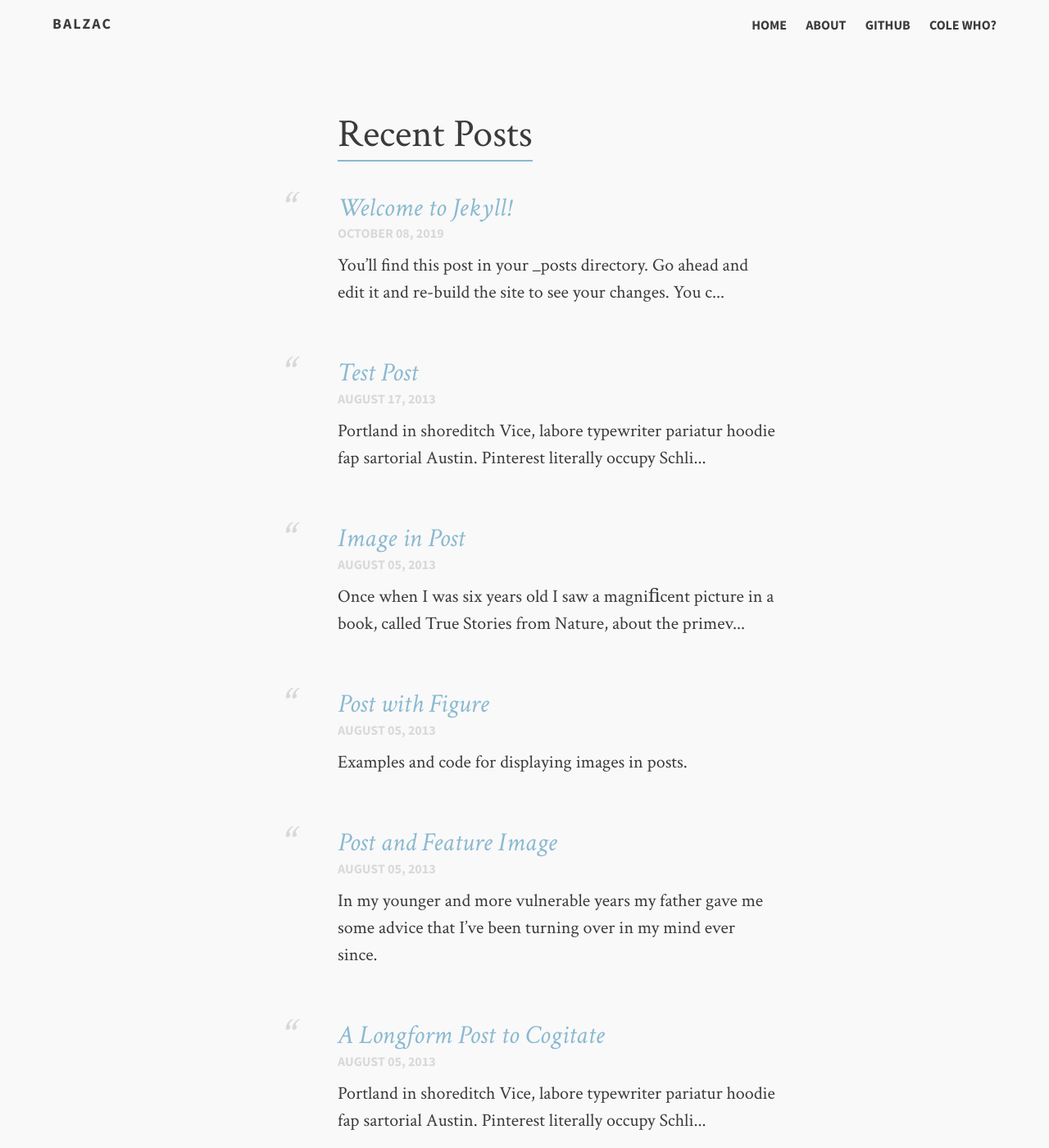
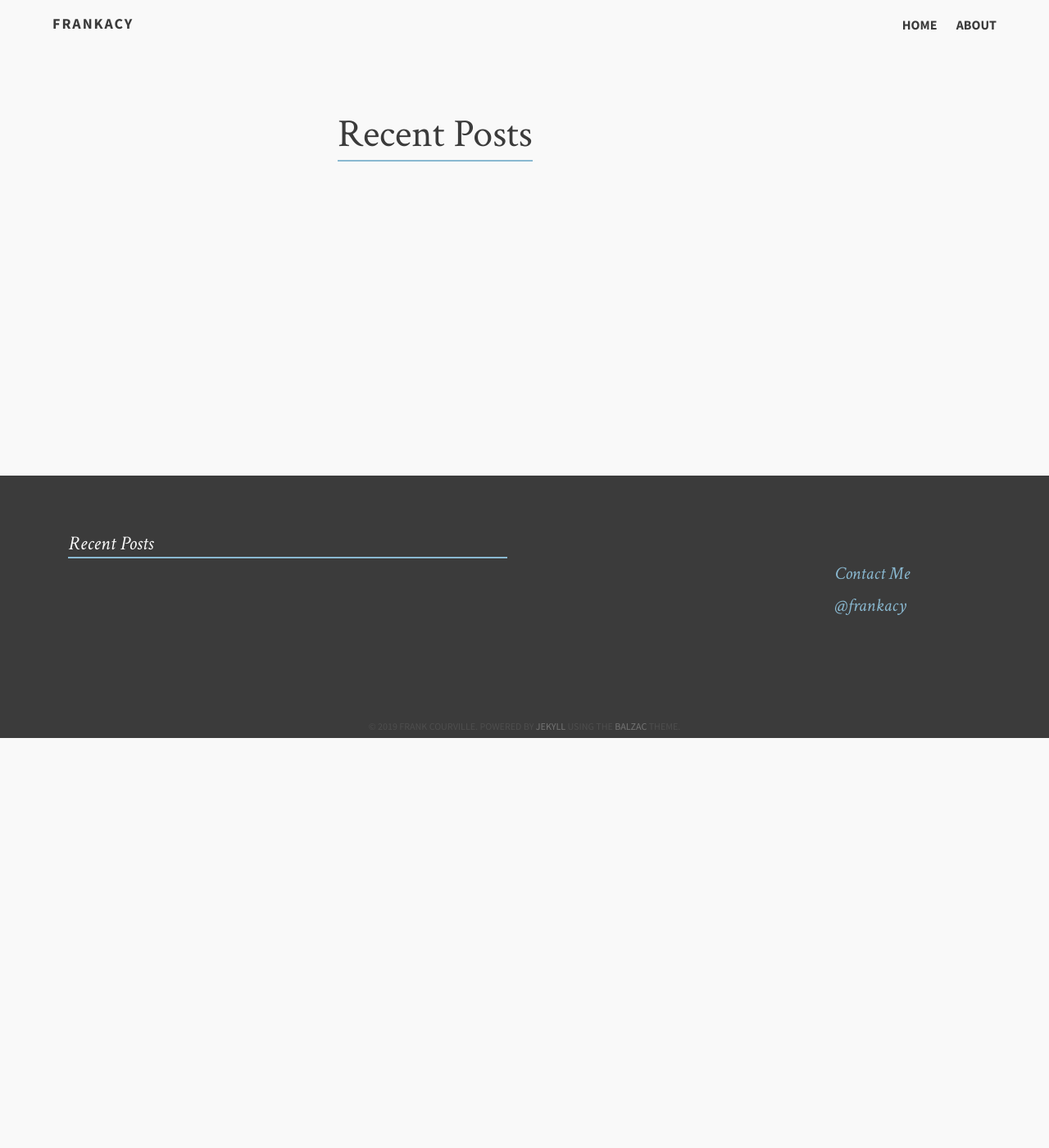
Before and after one commit to Frankacy/frankacy.github.io, a Jekyll site: the page built from index.md, in a window 1280 px wide and 1400 px high. Shown: the whole window at 82% size. Built offline with Jekyll 4.4.1, drawn with Linux system fonts in a browser that asks for light colours; part of the change alters nothing that is shown; some of the changed text lies outside the part shown.

Commit message:
Removes default stuff

```diff
--- a/_config.yml
+++ b/_config.yml
@@ -1,21 +1,18 @@
-title:            Balzac
-tagline:          A beautiful theme.
+title:            Frankacy
+tagline:          Thoughts and musings
 description:      Describe your website.
-canonical: http://jekyll.gtat.me
+canonical: http://frankacy.github.io
 
 # Owner/author information
 owner:
-  name:           Cole Townsend
+  name:           Frank Courville
   avatar:         avatar.png
-  bio:            "Aesthete & Athlete"
-  email:          cole@coletownsend.com
-  twitter:        twnsndco
-  github:         coletownsend
-  instagram:      ctrunsthis
-  dribbble:       coletownsend
-  disqus:         balzac
-  location:       "Buffalo, NY"
-  # Plug in your disqus shortname!
+  bio:            "iOS dev extraordinaire"
+  email:          hello@frankcourville.com
+  twitter:        frankacy
+  github:         frankacy
+  instagram:      frankacy
+  location:       "Montreal, QC"
 
 tools:
   standards:      "HTML, SCSS, Jekyll"
@@ -30,12 +27,6 @@ opengraph:
 links:
   - title: About
     url: /about
-  - title: Github
-    url: https://github.com/ColeTownsend/Balzac-for-Jekyll
-    external: true
-  - title: Cole Who?
-    url: http://coletownsend.com
-    external: true
 
 # http://en.wikipedia.org/wiki/List_of_tz_database_time_zones
 timezone:    America/New_York
--- a/_posts/2013-08-05-longform-post.md
+++ /dev/null
@@ -1,44 +0,0 @@
----
-layout: post-no-feature
-title: "A Longform Post to Cogitate"
-description: "Portland in shoreditch Vice, labore typewriter pariatur hoodie fap sartorial Austin. Pinterest literally occupy Schlitz forage."
-category: articles
-tags: [sample post, readability, test]
----
-
-Shoreditch bicycle rights anim, flexitarian laboris put a bird on it vinyl cupidatat narwhal. Hashtag artisan skateboard, flannel Bushwick nesciunt salvia aute fixie do plaid post-ironic dolor McSweeney's. Cliche pour-over chambray nulla four loko skateboard sapiente hashtag.
-
-Vero laborum commodo occupy. Semiotics voluptate mumblecore pug. Cosby sweater ullamco quinoa ennui assumenda, sapiente occupy delectus lo-fi. Ea fashion axe Marfa cillum aliquip. Retro Bushwick keytar cliche. Before they sold out sustainable gastropub Marfa readymade, ethical Williamsburg skateboard brunch qui consectetur gentrify semiotics. Mustache cillum irony, fingerstache magna pour-over keffiyeh tousled selfies.
-
-## Cupidatat 90's lo-fi authentic try-hard
-
-In pug Portland incididunt mlkshk put a bird on it vinyl quinoa. Terry Richardson shabby chic +1, scenester Tonx excepteur tempor fugiat voluptate fingerstache aliquip nisi next level. Farm-to-table hashtag Truffaut, Odd Future ex meggings gentrify single-origin coffee try-hard 90's.
-
-* Sartorial hoodie
-* Labore viral forage
-* Tote bag selvage
-* DIY exercitation et id ugh tumblr church-key
-
-Incididunt umami sriracha, ethical fugiat VHS ex assumenda yr irure direct trade. Marfa Truffaut bicycle rights, kitsch placeat Etsy kogi asymmetrical. Beard locavore flexitarian, kitsch photo booth hoodie plaid ethical readymade leggings yr.
-
-Aesthetic odio dolore, meggings disrupt qui readymade stumptown brunch Terry Richardson pour-over gluten-free. Banksy american apparel in selfies, biodiesel flexitarian organic meh wolf quinoa gentrify banjo kogi. Readymade tofu ex, scenester dolor umami fingerstache occaecat fashion axe Carles jean shorts minim. Keffiyeh fashion axe nisi Godard mlkshk dolore. Lomo you probably haven't heard of them eu non, Odd Future Truffaut pug keytar meggings McSweeney's Pinterest cred. Etsy literally aute esse, eu bicycle rights qui meggings fanny pack. Gentrify leggings pug flannel duis.
-
-## Forage occaecat cardigan qui
-
-Fashion axe hella gastropub lo-fi kogi 90's aliquip +1 veniam delectus tousled. Cred sriracha locavore gastropub kale chips, iPhone mollit sartorial. Anim dolore 8-bit, pork belly dolor photo booth aute flannel small batch. Dolor disrupt ennui, tattooed whatever salvia Banksy sartorial roof party selfies raw denim sint meh pour-over. Ennui eu cardigan sint, gentrify iPhone cornhole.
-
-> Whatever velit occaecat quis deserunt gastropub, leggings elit tousled roof party 3 wolf moon kogi pug blue bottle ea. Fashion axe shabby chic Austin quinoa pickled laborum bitters next level, disrupt deep v accusamus non fingerstache.
-
-Tote bag asymmetrical elit sunt. Occaecat authentic Marfa, hella McSweeney's next level irure veniam master cleanse. Sed hoodie letterpress artisan wolf leggings, 3 wolf moon commodo ullamco. Anim occupy ea labore Terry Richardson. Tofu ex master cleanse in whatever pitchfork banh mi, occupy fugiat fanny pack Austin authentic. Magna fugiat 3 wolf moon, labore McSweeney's sustainable vero consectetur. Gluten-free disrupt enim, aesthetic fugiat jean shorts trust fund keffiyeh magna try-hard.
-
-## Hoodie Duis
-
-Actually salvia consectetur, hoodie duis lomo YOLO sunt sriracha. Aute pop-up brunch farm-to-table odio, salvia irure occaecat. Sriracha small batch literally skateboard. Echo Park nihil hoodie, aliquip forage artisan laboris. Trust fund reprehenderit nulla locavore. Stumptown raw denim kitsch, keffiyeh nulla twee dreamcatcher fanny pack ullamco 90's pop-up est culpa farm-to-table. Selfies 8-bit do pug odio.
-
-### Thundercats Ho!
-
-Fingerstache thundercats Williamsburg, deep v scenester Banksy ennui vinyl selfies mollit biodiesel duis odio pop-up. Banksy 3 wolf moon try-hard, sapiente enim stumptown deep v ad letterpress. Squid beard brunch, exercitation raw denim yr sint direct trade. Raw denim narwhal id, flannel DIY McSweeney's seitan. Letterpress artisan bespoke accusamus, meggings laboris consequat Truffaut qui in seitan. Sustainable cornhole Schlitz, twee Cosby sweater banh mi deep v forage letterpress flannel whatever keffiyeh. Sartorial cred irure, semiotics ethical sed blue bottle nihil letterpress.
-
-Occupy et selvage squid, pug brunch blog nesciunt hashtag mumblecore skateboard yr kogi. Ugh small batch swag four loko. Fap post-ironic qui tote bag farm-to-table american apparel scenester keffiyeh vero, swag non pour-over gentrify authentic pitchfork. Schlitz scenester lo-fi voluptate, tote bag irony bicycle rights pariatur vero Vice freegan wayfarers exercitation nisi shoreditch. Chambray tofu vero sed. Street art swag literally leggings, Cosby sweater mixtape PBR lomo Banksy non in pitchfork ennui McSweeney's selfies. Odd Future Banksy non authentic.
-
-Aliquip enim artisan dolor post-ironic. Pug tote bag Marfa, deserunt pour-over Portland wolf eu odio intelligentsia american apparel ugh ea. Sunt viral et, 3 wolf moon gastropub pug id. Id fashion axe est typewriter, mlkshk Portland art party aute brunch. Sint pork belly Cosby sweater, deep v mumblecore kitsch american apparel. Try-hard direct trade tumblr sint skateboard. Adipisicing bitters excepteur biodiesel, pickled gastropub aute veniam.
--- a/_posts/2013-08-05-post-with-feature.md
+++ /dev/null
@@ -1,32 +0,0 @@
----
-layout: post
-title: Post and Feature Image
-description: "In my younger and more vulnerable years my father gave me some advice that I’ve been turning over in my mind ever since."
-category: articles
-tags: [intro, beginner, jekyll, tutorial]
-image:
-  feature: "https://farm8.staticflickr.com/7014/6840341477_e49612bc59_o_d.jpg"
----
-
-“Whenever you feel like criticizing any one,” he told me, “just remember that all the people in this world haven’t had the advantages that you’ve had.”
-
-He didn’t say any more, but we’ve always been unusually communicative in a reserved way, and I understood that he meant a great deal more than that. In consequence, I’m inclined to reserve all judgments, a habit that has opened up many curious natures to me and also made me the victim of not a few veteran bores. The abnormal mind is quick to detect and attach itself to this quality when it appears in a normal person, and so it came about that in college I was unjustly accused of being a politician, because I was privy to the secret griefs of wild, unknown men. Most of the confidences were unsought — frequently I have feigned sleep, preoccupation, or a hostile levity when I realized by some unmistakable sign that an intimate revelation was quivering on the horizon; for the intimate revelations of young men, or at least the terms in which they express them, are usually plagiaristic and marred by obvious suppressions. Reserving judgments is a matter of infinite hope. I am still a little afraid of missing something if I forget that, as my father snobbishly suggested, and I snobbishly repeat, a sense of the fundamental decencies is parcelled out unequally at birth.
-
-And, after boasting this way of my tolerance, I come to the admission that it has a limit. Conduct may be founded on the hard rock or the wet marshes, but after a certain point I don’t care what it’s founded on. When I came back from the East last autumn I felt that I wanted the world to be in uniform and at a sort of moral attention forever; I wanted no more riotous excursions with privileged glimpses into the human heart. Only Gatsby, the man who gives his name to this book, was exempt from my reaction — Gatsby, who represented everything for which I have an unaffected scorn. If personality is an unbroken series of successful gestures, then there was something gorgeous about him, some heightened sensitivity to the promises of life, as if he were related to one of those intricate machines that register earthquakes ten thousand miles away. This responsiveness had nothing to do with that flabby impressionability which is dignified under the name of the “creative temperament.”— it was an extraordinary gift for hope, a romantic readiness such as I have never found in any other person and which it is not likely I shall ever find again. No — Gatsby turned out all right at the end; it is what preyed on Gatsby, what foul dust floated in the wake of his dreams that temporarily closed out my interest in the abortive sorrows and short-winded elations of men.
-My family have been prominent, well-to-do people in this Middle Western city for three generations. The Carraways are something of a clan, and we have a tradition that we’re descended from the Dukes of Buccleuch, but the actual founder of my line was my grandfather’s brother, who came here in fifty-one, sent a substitute to the Civil War, and started the wholesale hardware business that my father carries on to-day.
-
-I never saw this great-uncle, but I’m supposed to look like him — with special reference to the rather hard-boiled painting that hangs in father’s office. I graduated from New Haven in 1915, just a quarter of a century after my father, and a little later I participated in that delayed Teutonic migration known as the Great War. I enjoyed the counter-raid so thoroughly that I came back restless. Instead of being the warm centre of the world, the Middle West now seemed like the ragged edge of the universe — so I decided to go East and learn the bond business. Everybody I knew was in the bond business, so I supposed it could support one more single man. All my aunts and uncles talked it over as if they were choosing a prep school for me, and finally said, “Why — ye — es,” with very grave, hesitant faces. Father agreed to finance me for a year, and after various delays I came East, permanently, I thought, in the spring of twenty-two.
-
-The practical thing was to find rooms in the city, but it was a warm season, and I had just left a country of wide lawns and friendly trees, so when a young man at the office suggested that we take a house together in a commuting town, it sounded like a great idea. He found the house, a weather-beaten cardboard bungalow at eighty a month, but at the last minute the firm ordered him to Washington, and I went out to the country alone. I had a dog — at least I had him for a few days until he ran away — and an old Dodge and a Finnish woman, who made my bed and cooked breakfast and muttered Finnish wisdom to herself over the electric stove.
-
-It was lonely for a day or so until one morning some man, more recently arrived than I, stopped me on the road.
-
-“How do you get to West Egg village?” he asked helplessly.
-
-I told him. And as I walked on I was lonely no longer. I was a guide, a pathfinder, an original settler. He had casually conferred on me the freedom of the neighborhood.
-And so with the sunshine and the great bursts of leaves growing on the trees, just as things grow in fast movies, I had that familiar conviction that life was beginning over again with the summer.
-
-There was so much to read, for one thing, and so much fine health to be pulled down out of the young breath-giving air. I bought a dozen volumes on banking and credit and investment securities, and they stood on my shelf in red and gold like new money from the mint, promising to unfold the shining secrets that only Midas and Morgan and Maecenas knew. And I had the high intention of reading many other books besides. I was rather literary in college — one year I wrote a series of very solemn and obvious editorials for the “Yale News.”— and now I was going to bring back all such things into my life and become again that most limited of all specialists, the “well-rounded man.” This isn’t just an epigram — life is much more successfully looked at from a single window, after all.
-
-It was a matter of chance that I should have rented a house in one of the strangest communities in North America. It was on that slender riotous island which extends itself due east of New York — and where there are, among other natural curiosities, two unusual formations of land. Twenty miles from the city a pair of enormous eggs, identical in contour and separated only by a courtesy bay, jut out into the most domesticated body of salt water in the Western hemisphere, the great wet barnyard of Long Island Sound. They are not perfect ovals — like the egg in the Columbus story, they are both crushed flat at the contact end — but their physical resemblance must be a source of perpetual confusion to the gulls that fly overhead. To the wingless a more arresting phenomenon is their dissimilarity in every particular except shape and size.
-I lived at West Egg, the — well, the less fashionable of the two, though this is a most superficial tag to express the bizarre and not a little sinister contrast between them. My house was at the very tip of the egg, only fifty yards from the Sound, and squeezed between two huge places that rented for twelve or fifteen thousand a season. The one on my right was a colossal affair by any standard — it was a factual imitation of some Hotel de Ville in Normandy, with a tower on one side, spanking new under a thin beard of raw ivy, and a marble swimming pool, and more than forty acres of lawn and garden. It was Gatsby’s mansion. Or, rather, as I didn’t know Mr. Gatsby, it was a mansion inhabited by a gentleman of that name. My own house was an eyesore, but it was a small eyesore, and it had been overlooked, so I had a view of the water, a partial view of my neighbor’s lawn, and the consoling proximity of millionaires — all for eighty dollars a month.
--- a/_posts/2013-08-05-post-with-figure.md
+++ /dev/null
@@ -1,23 +0,0 @@
----
-layout: post
-title: "Post with Figure"
-description: "Examples and code for displaying images in posts."
-category: articles
-tags: [sample post, images, test]
----
-
-This is a post that uses a `figure`. It stacks these images and places a nice little caption below if you fill out `figcaption`.
-
-### Single Image Figure
-
-<figure>
-	<img src="http://farm9.staticflickr.com/8426/7758832526_cc8f681e48_c.jpg">
-	<figcaption>Morning Fog Emerging From Trees by A Guy Taking Pictures, on Flickr</figcaption>
-</figure>
-
-{% highlight html linenos %}
-<figure>
-	<img src="/images/image-filename-1.jpg">
-	<figcaption>Caption describing these two images.</figcaption>
-</figure>
-{% endhighlight %}
--- a/_posts/2013-08-05-the-little-prince.md
+++ /dev/null
@@ -1,33 +0,0 @@
----
-layout: post-no-feature
-title: "Image in Post"
-description: "Once when I was six years old I saw a magniﬁcent picture in a book, called
-True Stories from Nature, about the primeval forest."
-comments: true
-category: articles
----
-
- It was a picture of a boa constrictor in the act of swallowing an animal. Here is a copy of the drawing:
-
- ![Drawing A]({{ site.url }}/images/money.jpg)
-
- In the book it said: “Boa constrictors swallow their prey whole, without
-chewing it. After that they are not able to move, and they sleep through the
-six months that they need for digestion.”
-
-I pondered deeply, then, over the adventures of the jungle. And after some
-work with a colored pencil I succeeded in making my ﬁrst drawing.
-My Drawing Number One. It looked like this:
-
-![Drawing Number One]({{ site.url }}/images/sticker-mule.jpg)
-
-I showed my masterpiece to the grown-ups, and asked them whether the
-drawing frightened them.
-
-But they answered: “Frighten? Why should any one be frightened by a
-hat?”
-
-My drawing was not a picture of a hat. It was a picture of a boa constrictor
-digesting an elephant. But since the grown-ups were not able to understand it,
-I made another drawing: I drew the inside of the boa constrictor, so that the
-grown-ups could see it clearly. They always need to have things explained.
--- a/_posts/2013-08-17-test-post.md
+++ /dev/null
@@ -1,12 +0,0 @@
----
-layout: post-light-feature
-title: Test Post
-description: "Portland in shoreditch Vice, labore typewriter pariatur hoodie fap sartorial Austin. Pinterest literally occupy Schlitz forage."
-categories: articles
-date: 2013-08-17
-image:
-        feature: soft-trees.jpg
----
-Shoreditch bicycle rights anim, flexitarian laboris put a bird on it vinyl cupidatat narwhal. Hashtag artisan skateboard, flannel Bushwick nesciunt salvia aute fixie do plaid post-ironic dolor McSweeney's. Cliche pour-over chambray nulla four loko skateboard sapiente hashtag.
-
-Vero laborum commodo occupy. Semiotics voluptate mumblecore pug. Cosby sweater ullamco quinoa ennui assumenda, sapiente occupy delectus lo-fi. Ea fashion axe Marfa cillum aliquip. Retro Bushwick keytar cliche. Before they sold out sustainable gastropub Marfa readymade, ethical Williamsburg skateboard brunch qui consectetur gentrify semiotics. Mustache cillum irony, fingerstache magna pour-over keffiyeh tousled selfies.
--- a/_posts/2019-10-08-welcome-to-jekyll.markdown
+++ /dev/null
@@ -1,29 +0,0 @@
----
-layout: post
-title:  "Welcome to Jekyll!"
-date:   2019-10-08 15:51:49 -0400
-categories: jekyll update
----
-You’ll find this post in your `_posts` directory. Go ahead and edit it and re-build the site to see your changes. You can rebuild the site in many different ways, but the most common way is to run `jekyll serve`, which launches a web server and auto-regenerates your site when a file is updated.
-
-Jekyll requires blog post files to be named according to the following format:
-
-`YEAR-MONTH-DAY-title.MARKUP`
-
-Where `YEAR` is a four-digit number, `MONTH` and `DAY` are both two-digit numbers, and `MARKUP` is the file extension representing the format used in the file. After that, include the necessary front matter. Take a look at the source for this post to get an idea about how it works.
-
-Jekyll also offers powerful support for code snippets:
-
-{% highlight ruby %}
-def print_hi(name)
-  puts "Hi, #{name}"
-end
-print_hi('Tom')
-#=> prints 'Hi, Tom' to STDOUT.
-{% endhighlight %}
-
-Check out the [Jekyll docs][jekyll-docs] for more info on how to get the most out of Jekyll. File all bugs/feature requests at [Jekyll’s GitHub repo][jekyll-gh]. If you have questions, you can ask them on [Jekyll Talk][jekyll-talk].
-
-[jekyll-docs]: https://jekyllrb.com/docs/home
-[jekyll-gh]:   https://github.com/jekyll/jekyll
-[jekyll-talk]: https://talk.jekyllrb.com/
--- a/about.md
+++ b/about.md
@@ -1,26 +1,11 @@
 ---
 layout: post
 permalink: /about/index.html
-title: About the Theme
-description: Balzac is a new, fluid & responsive theme for Jekyll (and AnchorCMS). It's gloriously beautiful and suited to long form. Built on a SCSS foundation, it's organized and awesome.
-tags: [about, Jekyll, theme, responsive]
+title: About Me
+description: A bit about me
+tags: [about]
 image:
   feature: soft-trees.jpg
 ---
 
-This is built on Semantic.gs grid framework which I edited a bit to make it fluid. I hope you enjoy using, forking, whatevering this theme as much as I did making it.
-
-### Features
-* flexible, uses max-width for responsive goodness
-* responsive drop down menu
-* retina images using @2x
-* post loop in the footer showing 3 latest post
-* custom portfolio page for case studies
-
-### Acknowledgements
-I utilized my own HTML templates, but had no prior knowledge of liquid nor the required Jekyll system file format. I took [Michael Rose](http://twitter.com/mmistakes)'s theme [Minimal Mistakes](http://mmistakes.github.io/minimal-mistakes/). Having a prebuilt archive and the YAML front-matter already set up was a great help.
-
- The lovely font shown here is Calendas. For full splendor on your blog, I suggest you [head over and buy that](http://calendasplus.com/). The full family is 3 weights and costs $3. Many thanks to Daniel Bruce for the wonderful Entypo icons. Those can be picked up at [entypo.com](http://entypo.com), but are included with the source files. It's also <b>retina ready</b> via retina.js. Check out how that works over at [retinajs.com](http://retinajs.com).
-
-### The Name
-Balzac was a famous writer, known for his beautiful prose. I read some Balzac in school, but mostly feel comfort in the name of my favorite coffee shop in Stratford, Ontario.
+I wanted a space to write about things that aren't specificaly iOS development. Things like entrepreneuship, productivity, and life as a new parent. I hope the posts here give you some insight into my thought process, and I hope they may even inspire you to take action in your own life.
```
